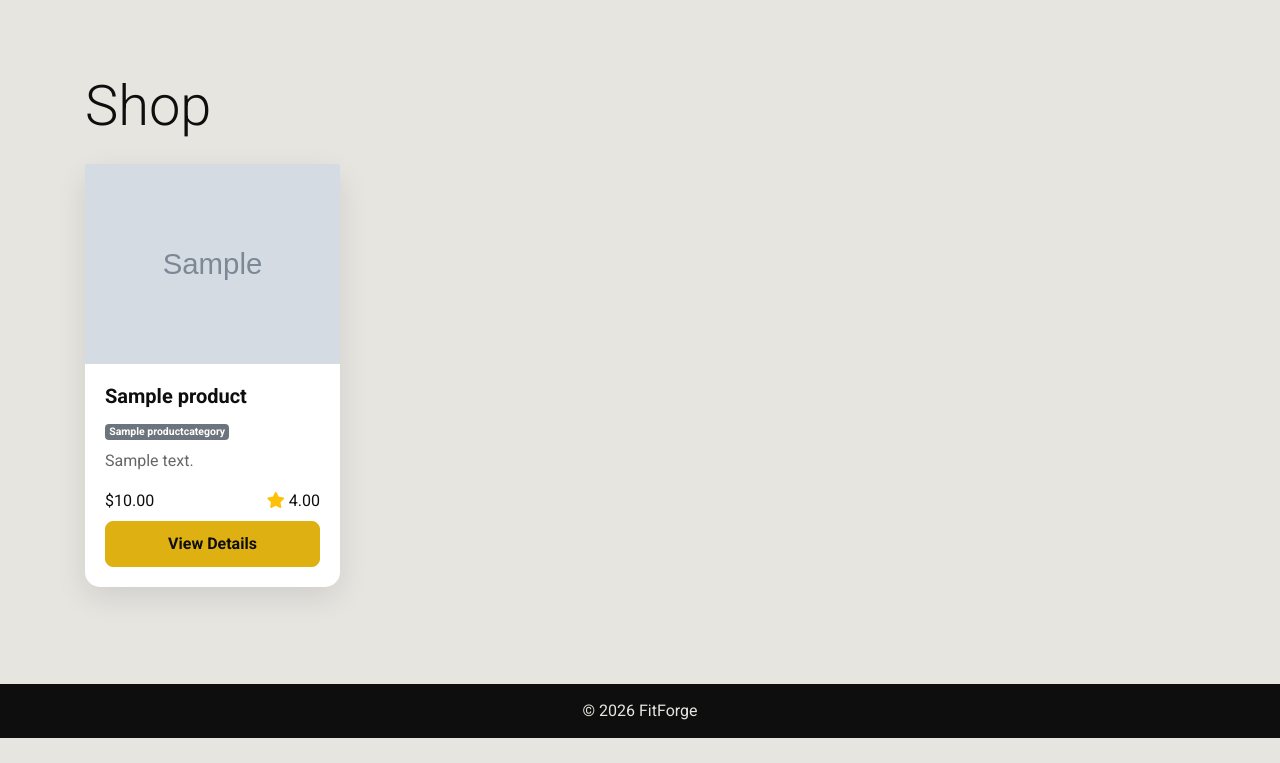
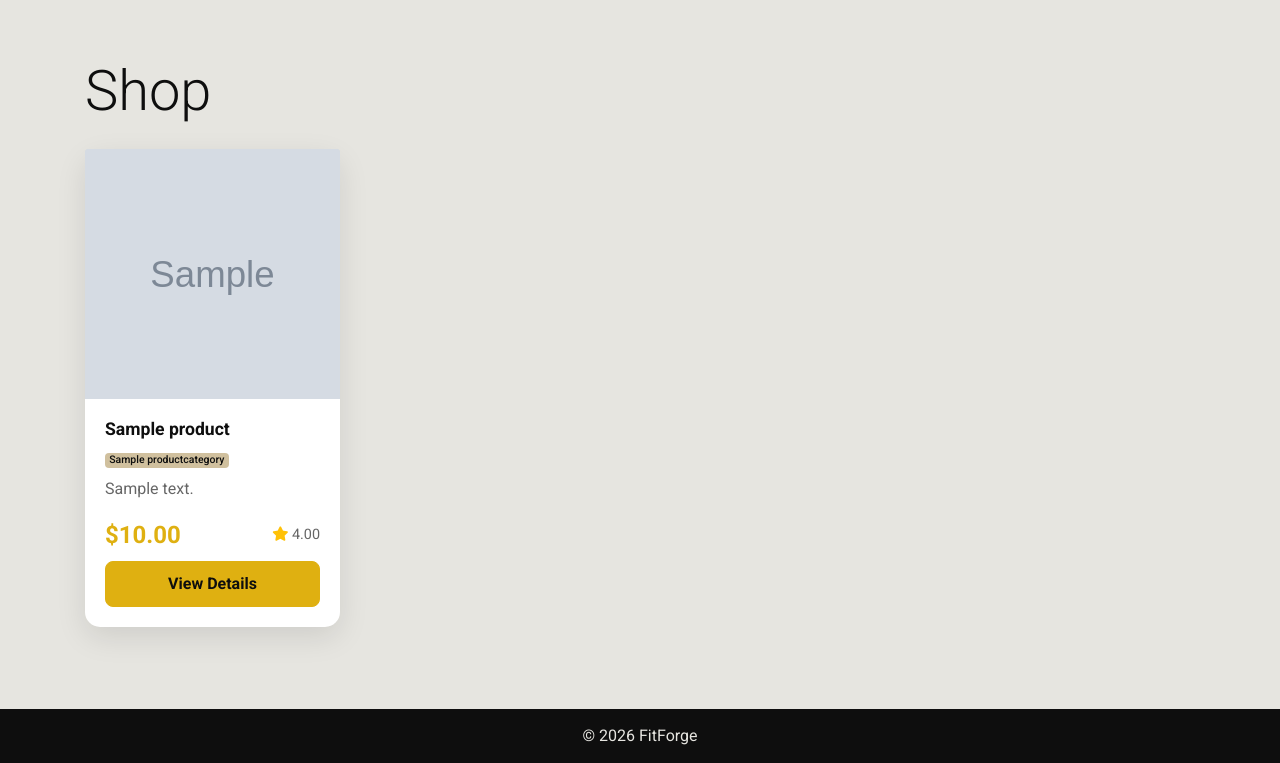
Before and after one commit to vsessvit/FitForge, a Django app: page /products/ in a window 1280 px wide. Shown: the part 62-825 px from the top of the page. Before the commit the page ends 800 px from the top, so only its background shows below. Run offline with Django 3.2, Linux system fonts and the light colour scheme; tables that the repository leaves empty hold one stand-in row (values such as "Sample post"); grey boxes marked "Sample" are stand-in pictures.

Commit message:
Style product cards
- Custom CSS for product display
- Image, name, price layout
- Hover effects

```diff
--- a/static/css/base.css
+++ b/static/css/base.css
@@ -515,3 +515,65 @@ a:hover {
     color: #666;
     font-size: 0.9rem;
 }
+
+/* Product Cards */
+.product-card {
+    transition: transform 0.3s ease, box-shadow 0.3s ease;
+    border: none;
+}
+
+.product-card:hover {
+    transform: translateY(-5px);
+    box-shadow: 0 15px 35px rgba(14, 14, 14, 0.2);
+}
+
+.product-card .product-img {
+    width: 100%;
+    height: 250px;
+    object-fit: cover;
+    transition: opacity 0.3s ease;
+}
+
+.product-card a:hover .product-img {
+    opacity: 0.85;
+}
+
+.product-img-placeholder {
+    width: 100%;
+    height: 250px;
+    background-color: var(--beige);
+    display: flex;
+    align-items: center;
+    justify-content: center;
+    font-size: 4rem;
+    color: var(--black);
+    opacity: 0.3;
+}
+
+.product-card .card-title {
+    color: var(--black);
+    font-weight: 600;
+    font-size: 1.1rem;
+    margin-bottom: 0.5rem;
+}
+
+.product-card .card-title:hover {
+    color: var(--gold);
+}
+
+.product-price {
+    font-size: 1.5rem;
+    font-weight: 700;
+    color: var(--gold);
+}
+
+.product-rating {
+    font-size: 0.9rem;
+    color: #666;
+}
+
+.product-card .badge-secondary {
+    background-color: var(--beige);
+    color: var(--black);
+    font-weight: 500;
+}
```
